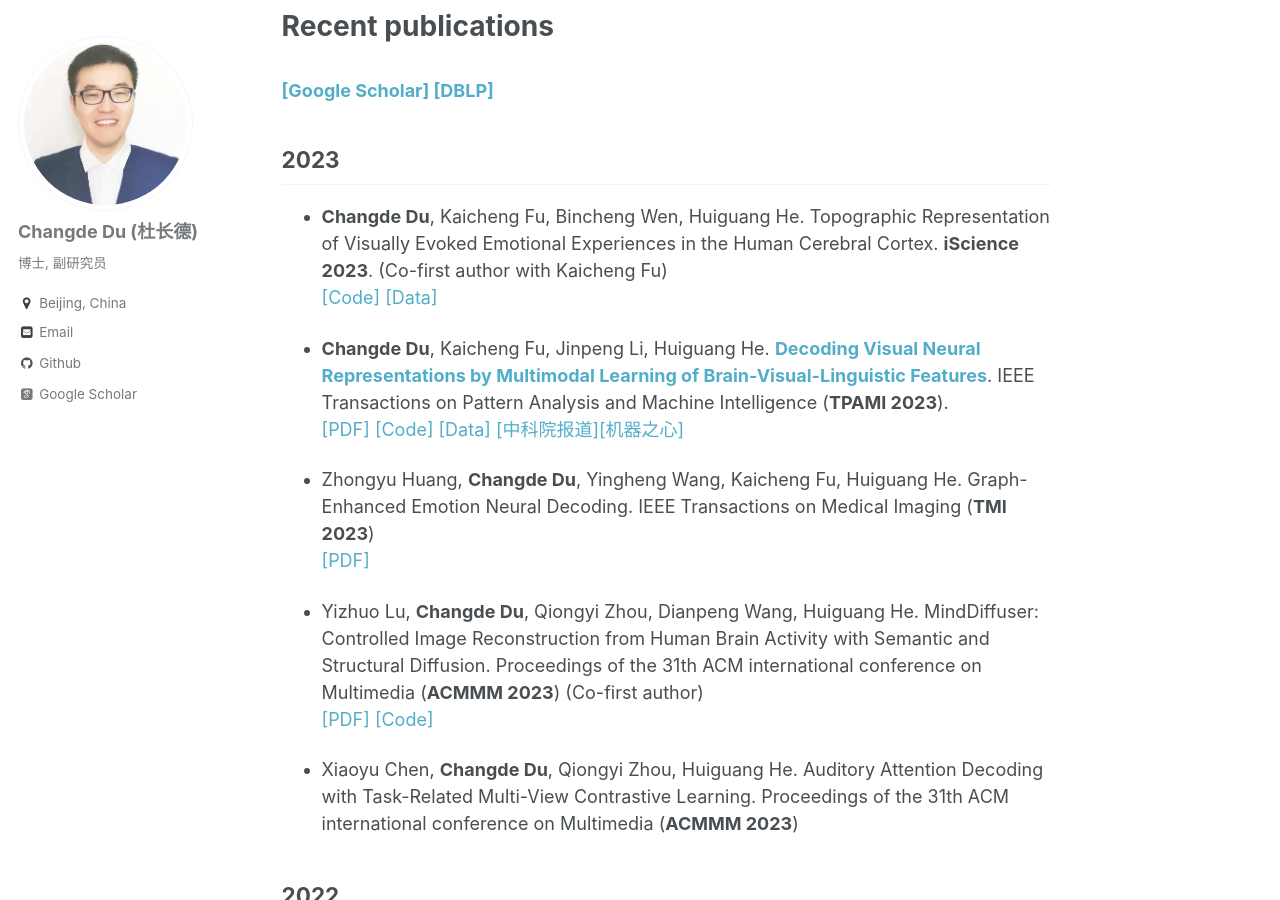
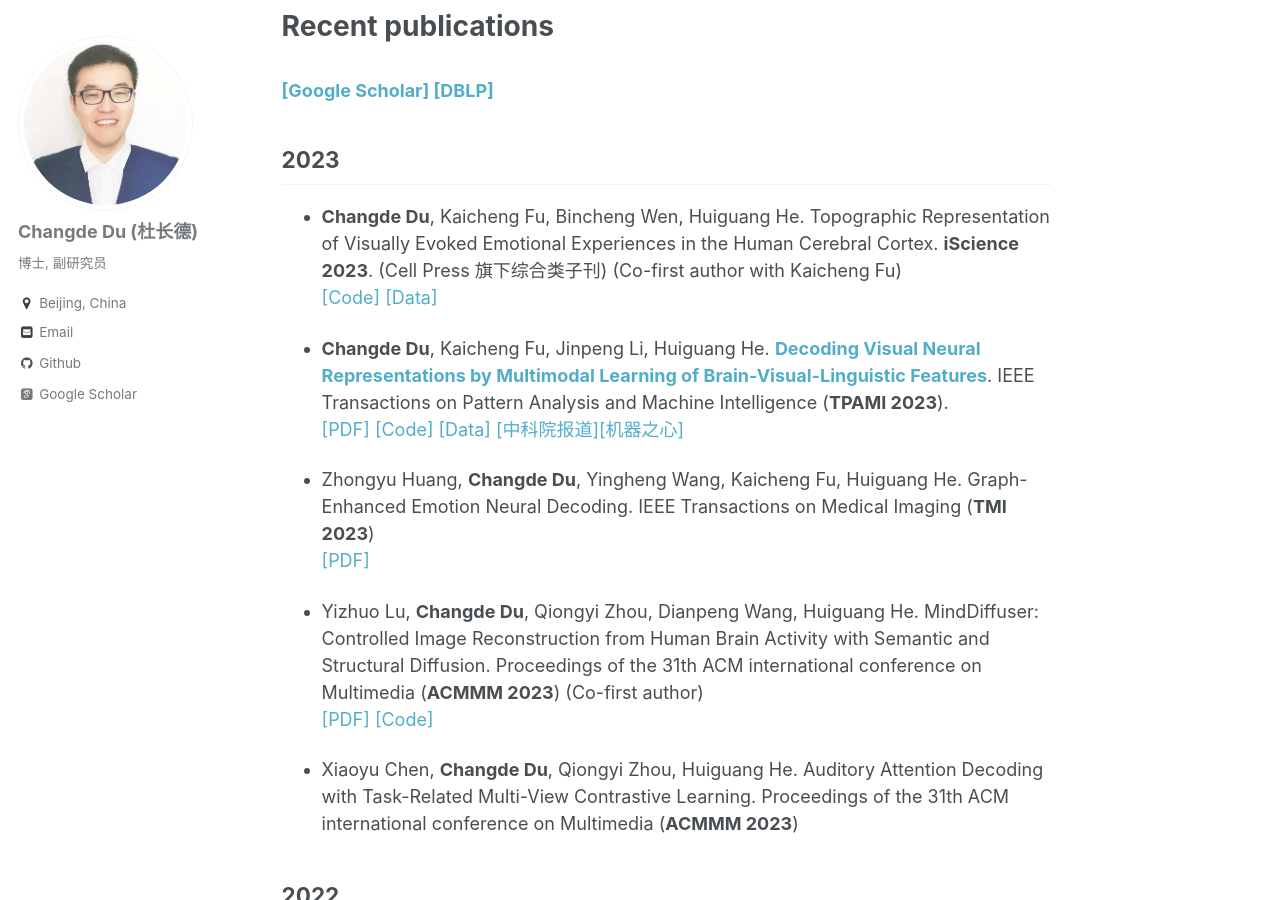
Before and after one commit to ChangdeDu/changdedu.github.io, a Jekyll site: the page built from _pages/about.md, in a window 1280 px wide and 900 px high, scrolled down 2164 px. Built offline with Jekyll 4.4.1, drawn with Linux system fonts in a browser that asks for light colours; some web fonts are replaced.

Commit message:
Update about.md

```diff
--- a/_pages/about.md
+++ b/_pages/about.md
@@ -66,7 +66,7 @@ redirect_from:
 ### [[Google Scholar]](https://scholar.google.com/citations?user=ef2EFsYAAAAJ&hl=zh-CN) [[DBLP]](https://dblp.org/pid/178/4485.html)
 
 ## 2023
-- **Changde Du**, Kaicheng Fu, Bincheng Wen, Huiguang He. Topographic Representation of Visually Evoked Emotional Experiences in the Human Cerebral Cortex. **iScience 2023**. (Co-first author with Kaicheng Fu) <br>[[Code]](https://osf.io/9uyn2/) [[Data]](https://osf.io/9uyn2/)
+- **Changde Du**, Kaicheng Fu, Bincheng Wen, Huiguang He. Topographic Representation of Visually Evoked Emotional Experiences in the Human Cerebral Cortex. **iScience 2023**. (Cell Press 旗下综合类子刊) (Co-first author with Kaicheng Fu) <br>[[Code]](https://osf.io/9uyn2/) [[Data]](https://osf.io/9uyn2/)
 
 - **Changde Du**, Kaicheng Fu, Jinpeng Li, Huiguang He. [**Decoding Visual Neural Representations by Multimodal Learning of Brain-Visual-Linguistic Features**](https://arxiv.org/abs/2210.06756). IEEE Transactions on Pattern Analysis and Machine Intelligence (**TPAMI 2023**). <br>[[PDF]](https://ieeexplore.ieee.org/document/10089190) [[Code]](https://github.com/ChangdeDu/BraVL) [[Data]](https://figshare.com/articles/dataset/BraVL/17024591) [[中科院报道]](https://www.cas.cn/syky/202304/t20230407_4883387.shtml)[[机器之心]](https://mp.weixin.qq.com/s/6Q6aUq5zAo6CWwWJR3zlsw)
 
```
